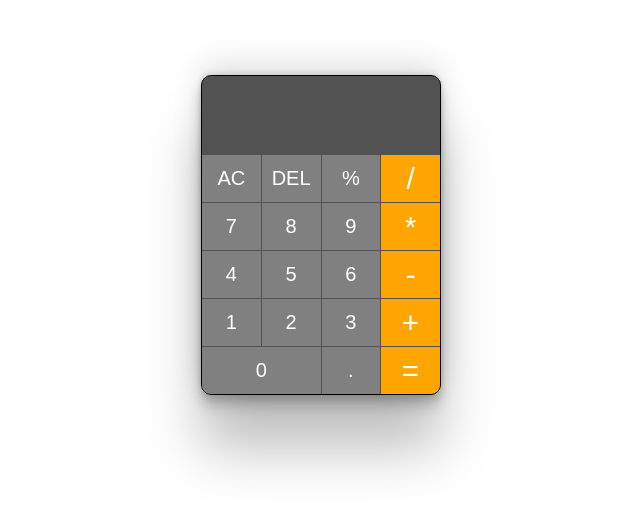
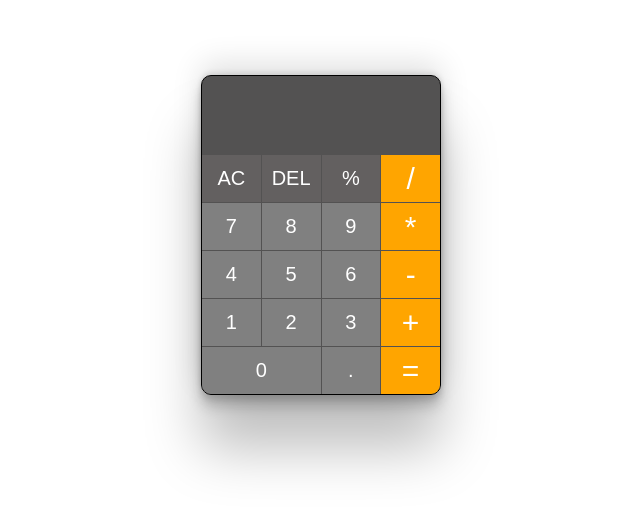
Before and after one commit to Sameermd16/simple-calculator-Apple-, a plain HTML site: page index.html in a window 1280 px wide. Shown: the part 165-676 px from the top of the page, without its empty margins (319-959 px from the left). Drawn offline with Linux system fonts and the light colour scheme.

Commit message:
Update style.css

```diff
--- a/style.css
+++ b/style.css
@@ -53,3 +53,6 @@ body {
     background-color: orange;
     font-size: 30px;
 }
+#delete, #reset, #percent {
+    background-color: rgba(149, 136, 136, 0.25);
+}
```
